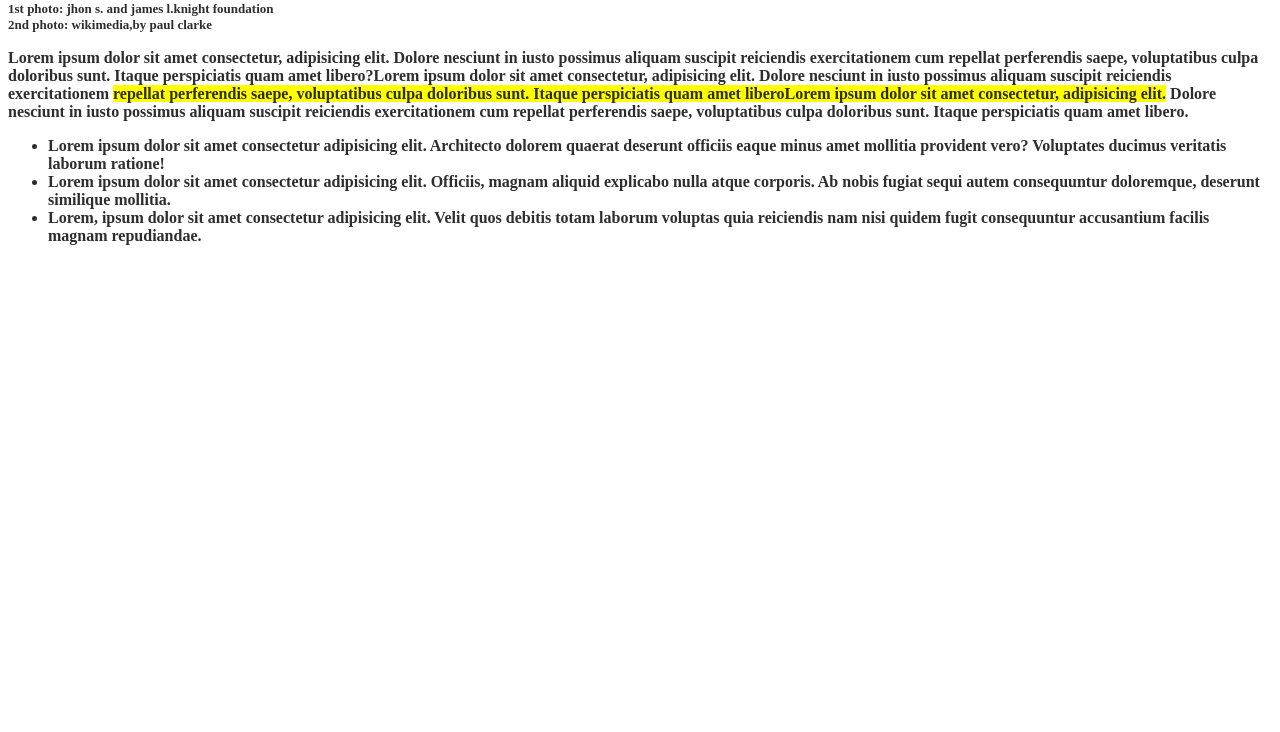
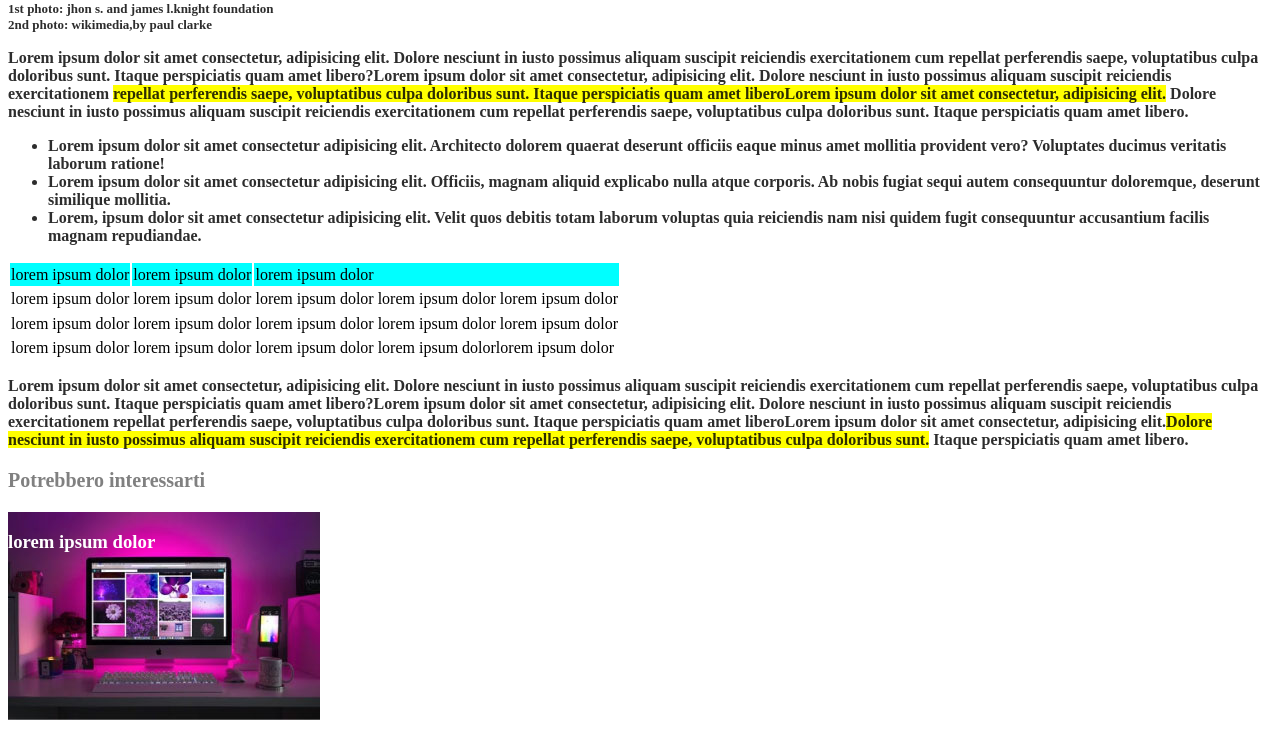
Before and after one commit to valeriodipaolo1997/html-css-booleaner, a plain HTML site: page index.html in a window 1280 px wide. Shown: the part 812-1544 px from the top of the page. Before the commit the page ends 1073 px from the top, so only its background shows below. Drawn offline with Linux system fonts and the light colour scheme.

Commit message:
add main and footer

```diff
--- a/index.html
+++ b/index.html
@@ -24,7 +24,7 @@
         <img src="img/tim-2.jpg" alt="">
       </div>
 
-      <p class="photo"> 1st photo: jhon s. and james l.knight foundation<br>2nd photo: wikimedia,by paul clarke</p>
+        <p class="photo"> 1st photo: jhon s. and james l.knight foundation<br>2nd photo: wikimedia,by paul clarke</p>
 
 
 
@@ -38,9 +38,43 @@
             <li>Lorem, ipsum dolor sit amet consectetur adipisicing elit. Velit quos debitis totam laborum voluptas quia reiciendis nam nisi quidem fugit consequuntur accusantium facilis magnam repudiandae.</li>
         </ul>
       </div>
+      <div>
+        <table>
+          <tr id="barra1">
+            <td>lorem ipsum dolor</td>
+            <td>lorem ipsum dolor</td>
+            <td>lorem ipsum dolor</td>
+          </tr>
+          <tr>
+            <td>lorem ipsum dolor</td>
+            <td>lorem ipsum dolor</td>
+            <td>lorem ipsum dolor lorem ipsum dolor lorem ipsum dolor</td>
+          </tr>
+          <tr>
+            <td>lorem ipsum dolor</td>
+            <td>lorem ipsum dolor</td>
+            <td>lorem ipsum dolor lorem ipsum dolor lorem ipsum dolor</td>
+          </tr>
+          <tr>
+            <td>lorem ipsum dolor</td>
+            <td>lorem ipsum dolor</td>
+            <td>lorem ipsum dolor lorem ipsum dolorlorem ipsum dolor</td>
+          </tr>
+
+
+        </table>
+        <div class="lorem1">
+          <p>Lorem ipsum dolor sit amet consectetur, adipisicing elit. Dolore nesciunt in iusto possimus aliquam suscipit reiciendis exercitationem cum repellat perferendis saepe, voluptatibus culpa doloribus sunt. Itaque perspiciatis quam amet libero?Lorem ipsum dolor sit amet consectetur, adipisicing elit. Dolore nesciunt in iusto possimus aliquam suscipit reiciendis exercitationem repellat perferendis saepe, voluptatibus culpa doloribus sunt. Itaque perspiciatis quam amet liberoLorem ipsum dolor sit amet consectetur, adipisicing elit.<span class="yellow">Dolore nesciunt in iusto possimus aliquam suscipit reiciendis exercitationem cum repellat perferendis saepe, voluptatibus culpa doloribus sunt.</span> Itaque perspiciatis quam amet libero.</p>
+        </div>
     </main>
 
     <footer>
+       <h3 class="interessi">Potrebbero interessarti</h3>
+       <div class="immagini">
+         <img src="img/monitor.jpg" alt="">
+         <h3 id="dolor">lorem ipsum dolor</h3>
+       </div>
+
 
     </footer>
 
--- a/style.css
+++ b/style.css
@@ -61,7 +61,44 @@ h5 {
 .list {
     font-weight: bold;
     color: rgba(0, 0, 0, 0.822);
-    list-style-type: none;
-    margin-left: 0;
-    padding-left: 0;
+
 }
+
+
+table {
+    height: 100px;
+
+
+
+
+}
+
+#barra1 {
+    background-color: aqua;
+
+}
+
+
+.lorem1 {
+    font-weight: bold;
+    color: rgba(0, 0, 0, 0.822);
+
+}
+
+
+.interessi {
+    color: grey;
+    font-size: 20px;
+}
+
+
+.immagini {
+    position: relative;
+}
+
+
+#dolor {
+    position: absolute;
+    top: 0;
+    color: white;
+}
```
